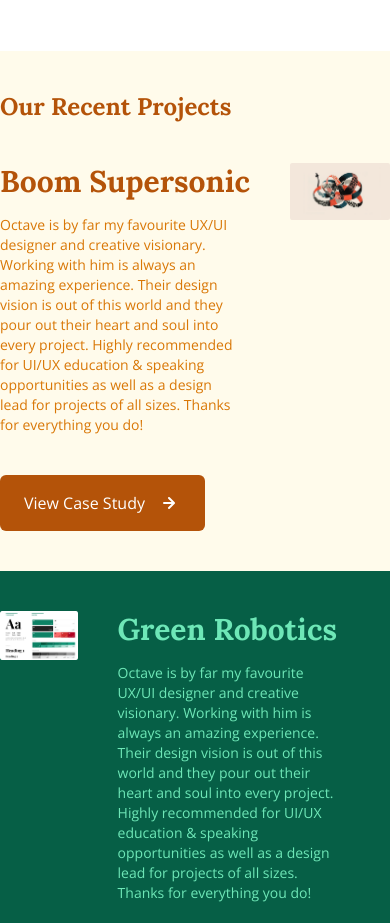
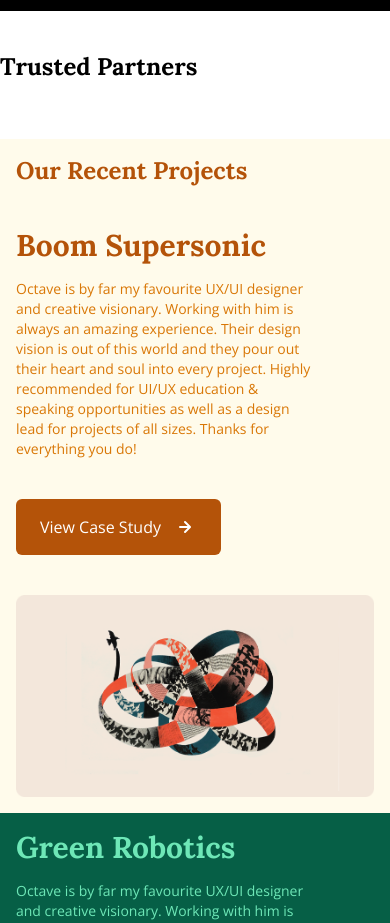
Before and after one commit to Nyamador/octave-website, a Next.js app: page / in a window 390 px wide. Shown: the part 1020-1943 px from the top of the page. Built offline with nearby package versions, Linux system fonts and the light colour scheme.

Commit message:
Mobile adjustments

```diff
--- a/pages/index.js
+++ b/pages/index.js
@@ -20,7 +20,7 @@
       </Head>
 
       <header className="p-4 text-white bg-black md:p-0">
-        <nav className="flex flex-row md:w-11/12 md:m-auto md:py-6">
+        <nav className="flex flex-row py-6 mb-10 md:w-11/12 md:m-auto md:mb-0">
           <div className="flex flex-row items-center">
             <Image
               src="/svg/logo.svg"
@@ -125,12 +125,12 @@
         </div>
       </section>
 
-      <section className="py-10 bg-yellow-50">
+      <section className="p-4 md:py-10 bg-yellow-50">
         <div className="md:w-11/12 md:m-auto">
           <h3 className="mb-10 font-serif text-2xl text-yellow-700 md:text-4xl">
             Our Recent Projects
           </h3>
-          <div className="flex md:flex-row">
+          <div className="flex flex-col md:flex-row">
             <div className="md:w-6/12">
               <h4 className="mb-4 text-3xl text-yellow-700">Boom Supersonic</h4>
               <p className="w-10/12 mb-10 text-sm text-yellow-600">
@@ -141,7 +141,7 @@
                 education & speaking opportunities as well as a design lead for
                 projects of all sizes. Thanks for everything you do!
               </p>
-              <button className="flex flex-row px-6 py-4 text-white bg-yellow-700 rounded-md">
+              <button className="flex flex-row px-6 py-4 mb-10 text-white bg-yellow-700 rounded-md md:mb-0">
                 View Case Study &nbsp;&nbsp; <Unicons.UilArrowRight />
               </button>
             </div>
@@ -156,13 +156,13 @@
           </div>
         </div>
       </section>
-      <section className="py-10 bg-green-800">
+      <section className="p-4 bg-green-800 md:py-10">
         <div className="md:w-11/12 md:m-auto">
-          <div className="flex md:flex-row">
-            <div className="mr-10 md:w-6/12">
+          <div className="flex flex-col md:flex-row">
+            <div className="order-2 mr-10 md:w-6/12 md:order-1">
               <img src="/svg/dummy_2.png" title="" height="auto" width="auto" />
             </div>
-            <div className="md:w-6/12">
+            <div className="order-1 md:w-6/12 md:order-2">
               <h4 className="mb-4 text-3xl text-green-300">Green Robotics</h4>
               <p className="w-10/12 mb-10 text-sm text-green-300">
                 Octave is by far my favourite UX/UI designer and creative
@@ -172,7 +172,7 @@
                 education & speaking opportunities as well as a design lead for
                 projects of all sizes. Thanks for everything you do!
               </p>
-              <button className="flex flex-row px-6 py-4 text-green-800 bg-green-300 rounded-md">
+              <button className="flex flex-row px-6 py-4 mb-10 text-green-800 bg-green-300 rounded-md">
                 View Case Study &nbsp;&nbsp; <Unicons.UilArrowRight />
               </button>
             </div>
@@ -180,7 +180,7 @@
         </div>
       </section>
 
-      <section className="flex flex-col py-4 md:py-10 md:flex-row">
+      <section className="flex flex-col p-4 py-4 md:py-10 md:flex-row">
         <div className="m-auto md:w-11/12">
           <div className="md:w-7/12">
             <h3 className="mb-4 font-serif text-2xl md:text-4xl">
@@ -218,7 +218,7 @@
       </section>
 
       <footer className="py-4 text-white bg-black md:py-10">
-        <div className="md:w-11/12 md:m-auto">
+        <div className="p-6 md:w-11/12 md:m-auto md:p-0">
           <section className="mb-10 md:flex md:flex-row">
             <div className="md:w-1/2">
               <h6 className="text-3xl md:text-6xl md:mb-2">Got an Idea?</h6>
```
